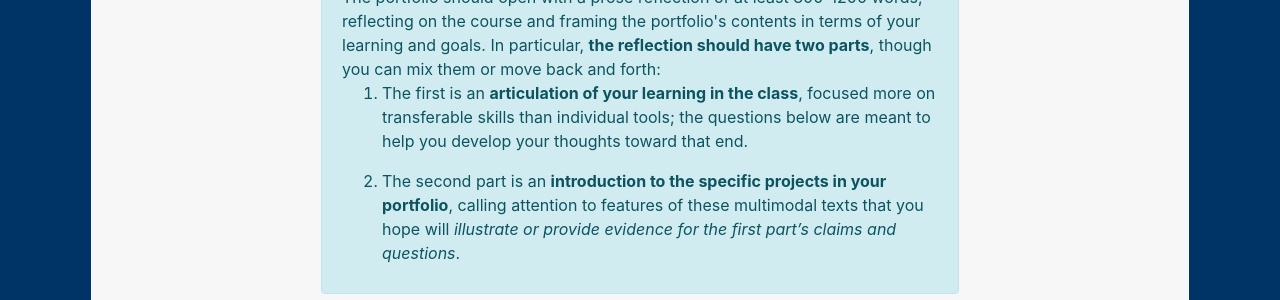
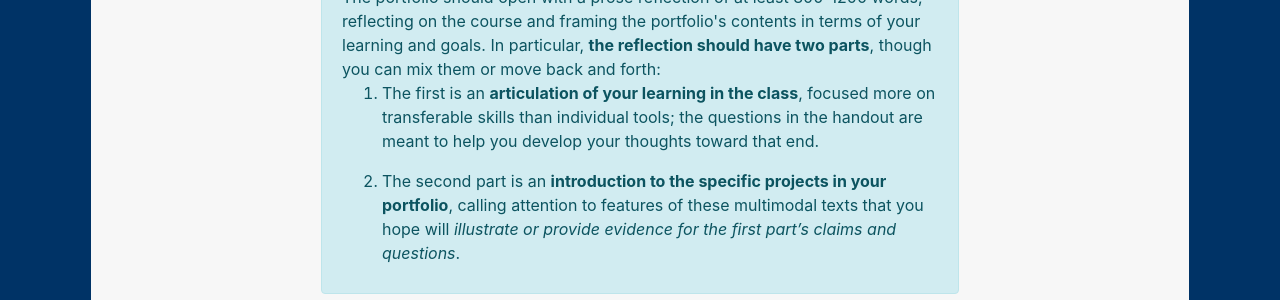
Before and after one commit to benmiller314/cdm2020spring, a Jekyll site: the page built from plans/lesson-25.md, in a window 1280 px wide. Shown: the part 1565-1865 px from the top of the page. Built offline with Jekyll 4.4.1, drawn with Linux system fonts in a browser that asks for light colours; our own code applies the rules of GitHub Pages for plain Markdown files.

Commit message:
edit nav_bottom to attempt next/prev lesson navigation
it's incomplete so far, but this should let me finish in the browser

```diff
--- a/assets/css/screen.css
+++ b/assets/css/screen.css
@@ -261,6 +261,6 @@
 
 /* Dummy span to stop Atom from italicizing after real underscores and asterisks */
 
-span.hidden {
+.hidden {
 	display: none;
 }
--- a/plans/lesson-25.md
+++ b/plans/lesson-25.md
@@ -42,7 +42,7 @@
 The portfolio should open with a prose reflection of at least 800-1200 words, reflecting on the course and framing the portfolio's contents in terms of your learning and goals. In particular, <strong>the reflection should have two parts</strong>, though you can mix them or move back and forth:
 
 <ol class="spaced">
-  <li>The first is an <strong>articulation of your learning in the class</strong>, focused more on transferable skills than individual tools; the questions below are meant to help you develop your thoughts toward that end.</li>
+  <li>The first is an <strong>articulation of your learning in the class</strong>, focused more on transferable skills than individual tools; the questions in the handout are meant to help you develop your thoughts toward that end.</li>
 
   <li>The second part is an <strong>introduction to the specific projects in your portfolio</strong>, calling attention to features of these multimodal texts that you hope will <em>illustrate or provide evidence for the first part’s claims and questions</em>.</li>
 </ol>
```
Also changed, not shown: _includes/nav_bottom.html (+31 -1 lines).
